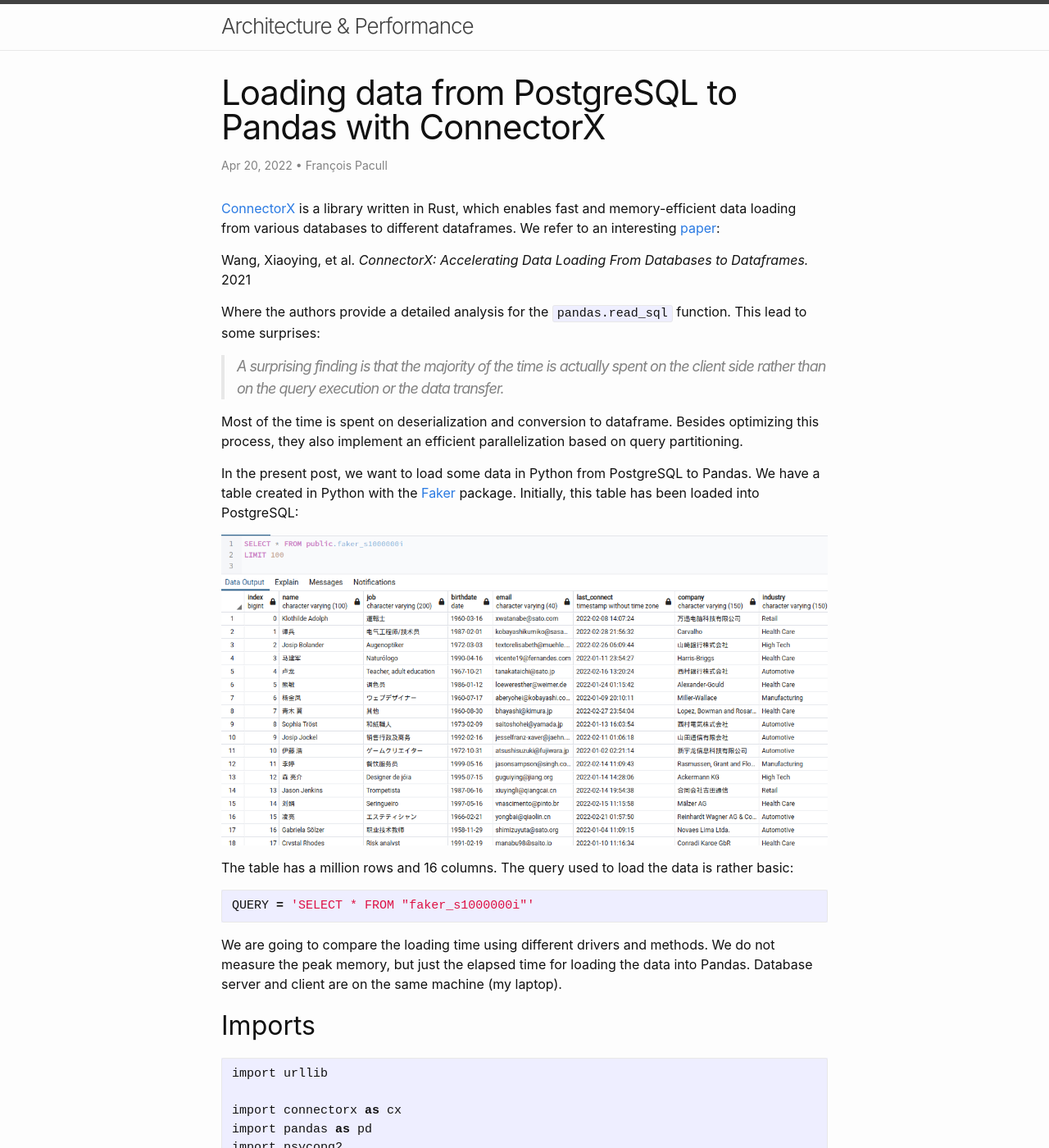
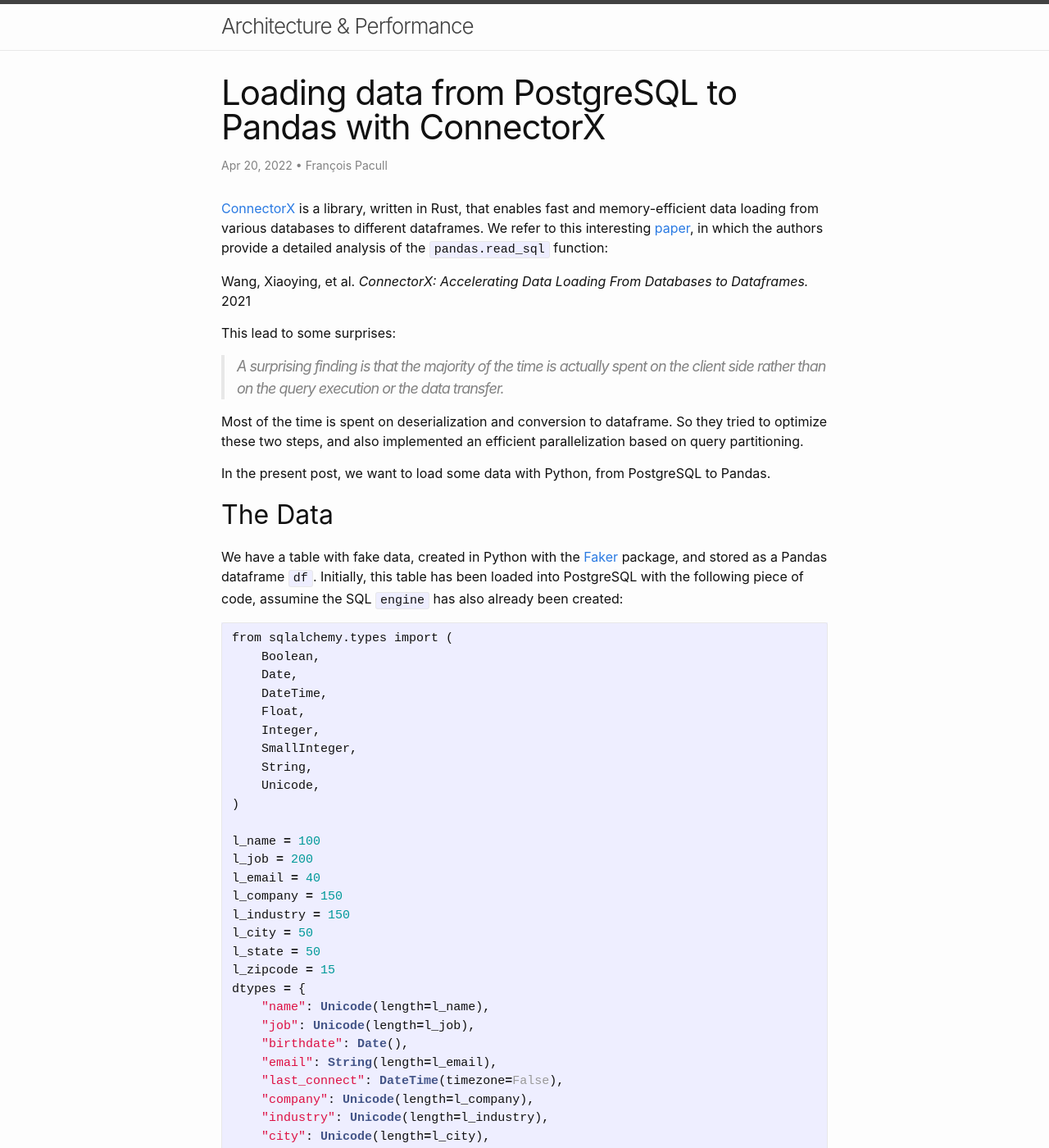
Before and after one commit to aetperf/aetperf.github.io, a Jekyll site: the page built from _posts/2022-04-20-Loading-data-from-PostgreSQL-to-Pandas-with-ConnectorX.md, in a window 1280 px wide and 1400 px high. Shown: the whole window at 82% size. Built offline with Jekyll 4.4.1, drawn with Linux system fonts in a browser that asks for light colours; comment, search, counter and statistics services are not loaded; some of the changed text lies outside the part shown.

Commit message:
small text update

````diff
--- a/_posts/2022-04-20-Loading-data-from-PostgreSQL-to-Pandas-with-ConnectorX.md
+++ b/_posts/2022-04-20-Loading-data-from-PostgreSQL-to-Pandas-with-ConnectorX.md
@@ -6,23 +6,76 @@
 tags: Python Pandas PostgreSQL DataFrame Loading data SQLAlchemy
 ---
 
-[ConnectorX](https://sfu-db.github.io/connector-x/intro.html) is a library written in Rust, which enables fast and memory-efficient data loading from various databases to different dataframes. We refer to an interesting [paper](https://wooya.me/files/ConnectorX.pdf):
+[ConnectorX](https://sfu-db.github.io/connector-x/intro.html) is a library, written in Rust, that enables fast and memory-efficient data loading from various databases to different dataframes. We refer to this interesting [paper](https://wooya.me/files/ConnectorX.pdf), in which the authors provide a detailed analysis of the `pandas.read_sql` function:
 
 Wang, Xiaoying, et al. *ConnectorX: Accelerating Data Loading From Databases to Dataframes.* 2021
 
-Where the authors provide a detailed analysis for the `pandas.read_sql` function. This lead to some surprises:
+This lead to some surprises:
 
 > A surprising finding is that the majority of the time is actually spent on the client side rather than on the query execution or the data transfer.
 
-Most of the time is spent on deserialization and conversion to dataframe. Besides optimizing this process, they also implement an efficient parallelization based on query partitioning.
+Most of the time is spent on deserialization and conversion to dataframe. So they tried to optimize these two steps, and also implemented an efficient parallelization based on query partitioning.
 
-In the present post, we want to load some data in Python from PostgreSQL to Pandas. We have a table created in Python with the [Faker](https://github.com/joke2k/faker) package. Initially, this table has been loaded into PostgreSQL:
+In the present post, we want to load some data with Python, from PostgreSQL to Pandas.
+
+## The Data
+
+We have a table with fake data, created in Python with the [Faker](https://github.com/joke2k/faker) package, and stored as a Pandas dataframe `df`. Initially, this table has been loaded into PostgreSQL with the following piece of code, assumine the SQL `engine` has also already been created:
+
+```python
+from sqlalchemy.types import (
+    Boolean,
+    Date,
+    DateTime,
+    Float,
+    Integer,
+    SmallInteger,
+    String,
+    Unicode,
+)
+
+l_name = 100
+l_job = 200
+l_email = 40
+l_company = 150
+l_industry = 150
+l_city = 50
+l_state = 50
+l_zipcode = 15
+dtypes = {
+    "name": Unicode(length=l_name),
+    "job": Unicode(length=l_job),
+    "birthdate": Date(),
+    "email": String(length=l_email),
+    "last_connect": DateTime(timezone=False),
+    "company": Unicode(length=l_company),
+    "industry": Unicode(length=l_industry),
+    "city": Unicode(length=l_city),
+    "state": Unicode(length=l_state),
+    "zipcode": String(length=l_zipcode),
+    "netNew": Boolean(),
+    "sales1_rounded": Integer(),
+    "sales2_decimal": Float(),
+    "sales2_rounded": Integer(),
+    "priority": SmallInteger(),
+}
+df.to_sql(
+    "faker_s1000000i",
+    engine,
+    if_exists="replace",
+    index=True,
+    index_label="Index",
+    dtype=dtypes,
+)
+```
+
+Here is a SELECT on the table from pgAdmin:
 
 <p align="center">
   <img width="1000" src="/img/2022-04-20_01/faker.png" alt="faker">
 </p>
 
-The table has a million rows and 16 columns. The query used to load the data is rather basic:
+The table has a million rows and 16 columns. The query used to load the data is basic:
 
 ```python
 QUERY = 'SELECT * FROM "faker_s1000000i"'
@@ -46,6 +99,20 @@
 
 ray.init(ignore_reinit_error=True)
 ```
+
+Package versions:
+
+    Python    : 3.9.12
+    psycopg2  : 2.9.3
+    sqlalchemy: 1.4.35
+    numpy     : 1.22.3
+    ray       : 1.11.0
+    connectorx: 0.2.5
+    turbodbc  : 4.5.3
+    pyodbc    : 4.0.32
+    pandas    : 1.4.1
+
+## Credentials
 
 ```python
 pg_username = "****"
````
